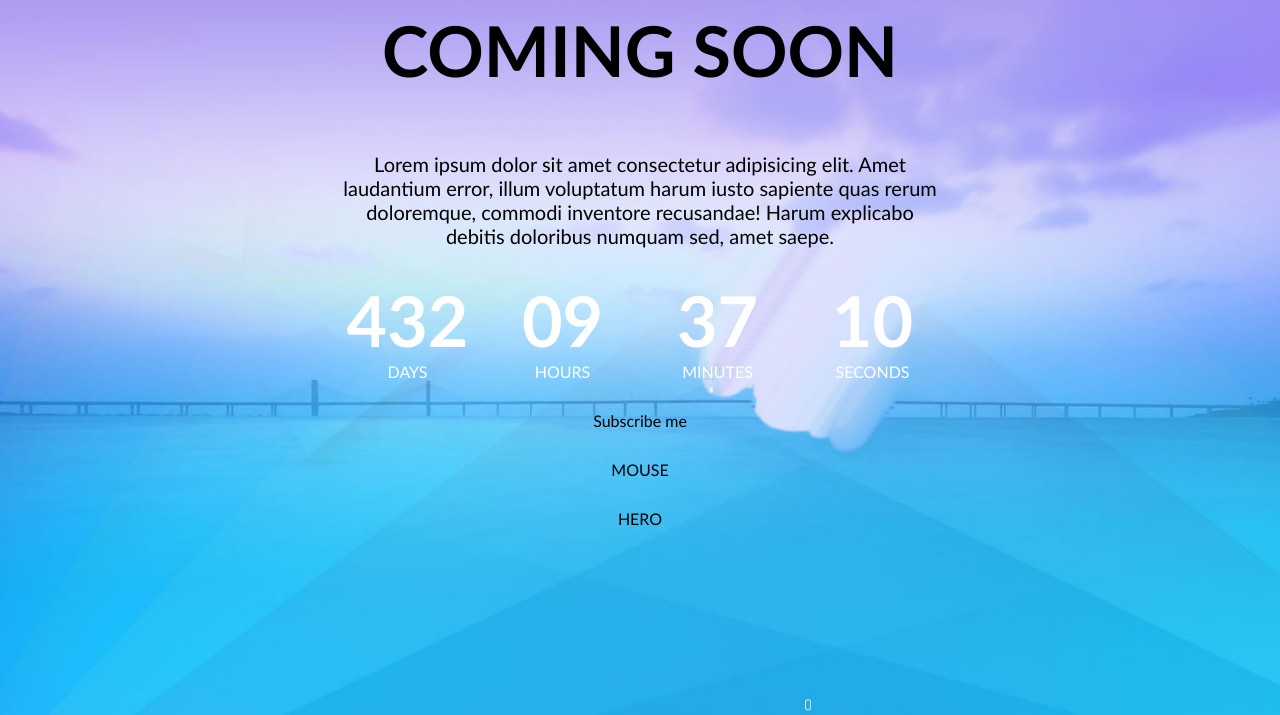
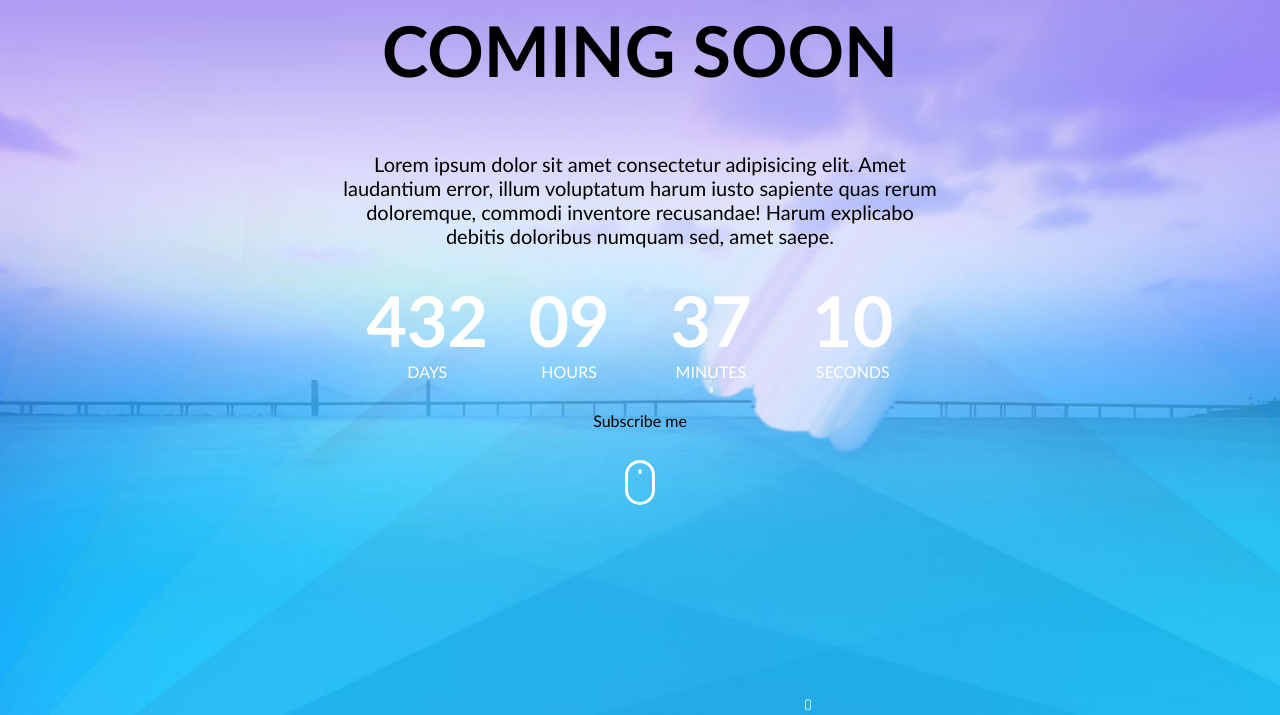
Before and after one commit to Creat2die/5-coming-soon, a website: page index.html in a window 1280 px wide. Shown: the part 82-797 px from the top of the page. Drawn offline with Linux system fonts and the light colour scheme; files whose address does not match are found by name.

Commit message:
Mouse created

```diff
--- a/css/components/mouse.css
+++ b/css/components/mouse.css
@@ -0,0 +1,42 @@
+.mouse {
+    font-size: 3px;
+    width: 10em;
+    height: 15em;
+    border: 1em solid white;
+    border-radius: 5em;
+    position: relative;
+}
+
+.mouse::before{
+    display: block;
+    content: "";
+    position: absolute;
+    top: 15%;
+    left: 50%;
+    transform:translateX(-50%);
+    width: 1em;
+    height: 1.7em;
+    background-color: white;
+    border-radius: 0.5em;
+    animation-name: scroll;
+    animation-duration: 1s;
+    animation-iteration-count: infinite;
+    animation-direction: alternate;
+    animation-delay: 3s;
+}
+
+.mouse:hover::hover{
+    animation-play-state: paused;
+}
+
+@keyframes scroll {
+    0% {
+        top: 15%;
+    }
+    50%{
+        top: 15%;
+    }
+    100%{
+        top: 70%;
+    }
+}
--- a/css/pages/home.css
+++ b/css/pages/home.css
@@ -28,6 +28,7 @@
     flex-direction: column;
     gap: 30px;
     display: flex;
+    align-items: center;
 }
 
 .hero > .logo{
--- a/index.html
+++ b/index.html
@@ -42,10 +42,9 @@
                 <form action="">
                     Subscribe me
                 </form>
-                <div>
-                    MOUSE
+                <div class="mouse">
+
                 </div>
-                HERO
             </div>
         </section>
         <section class="container">
```
